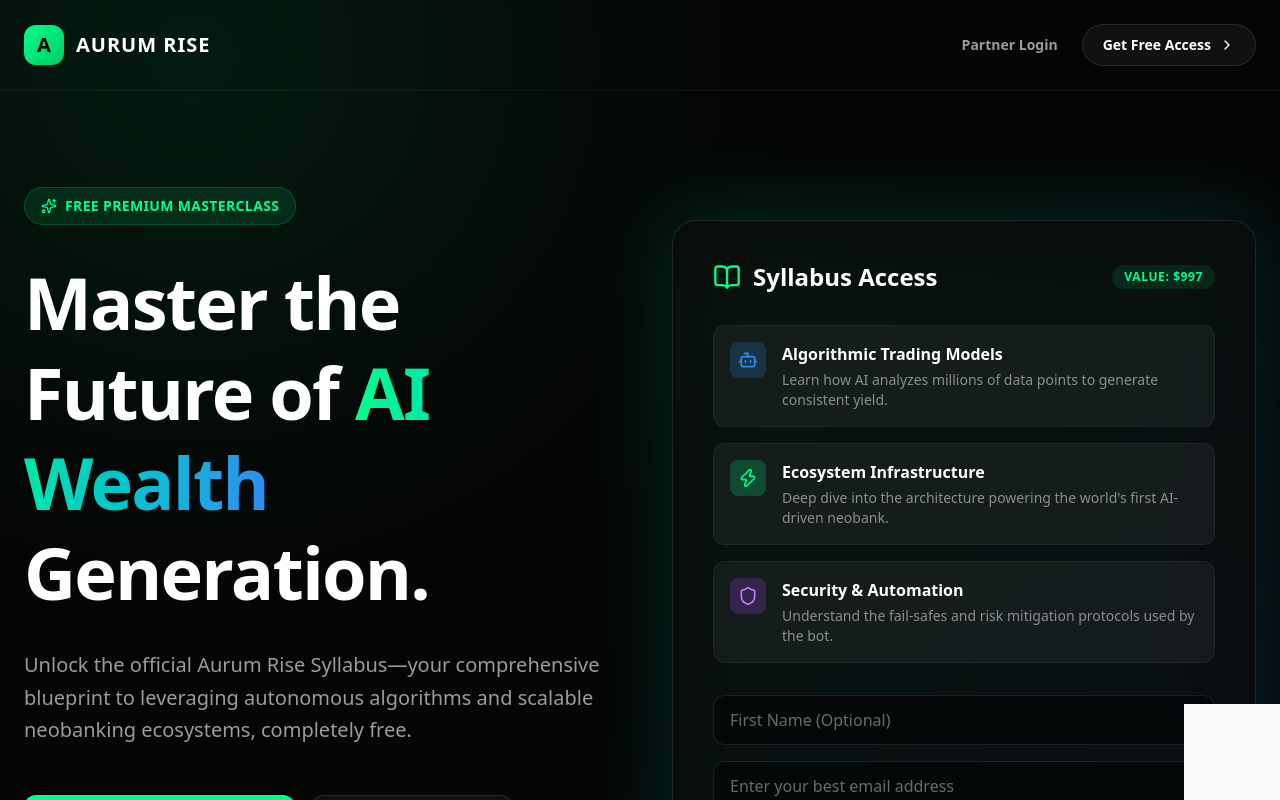
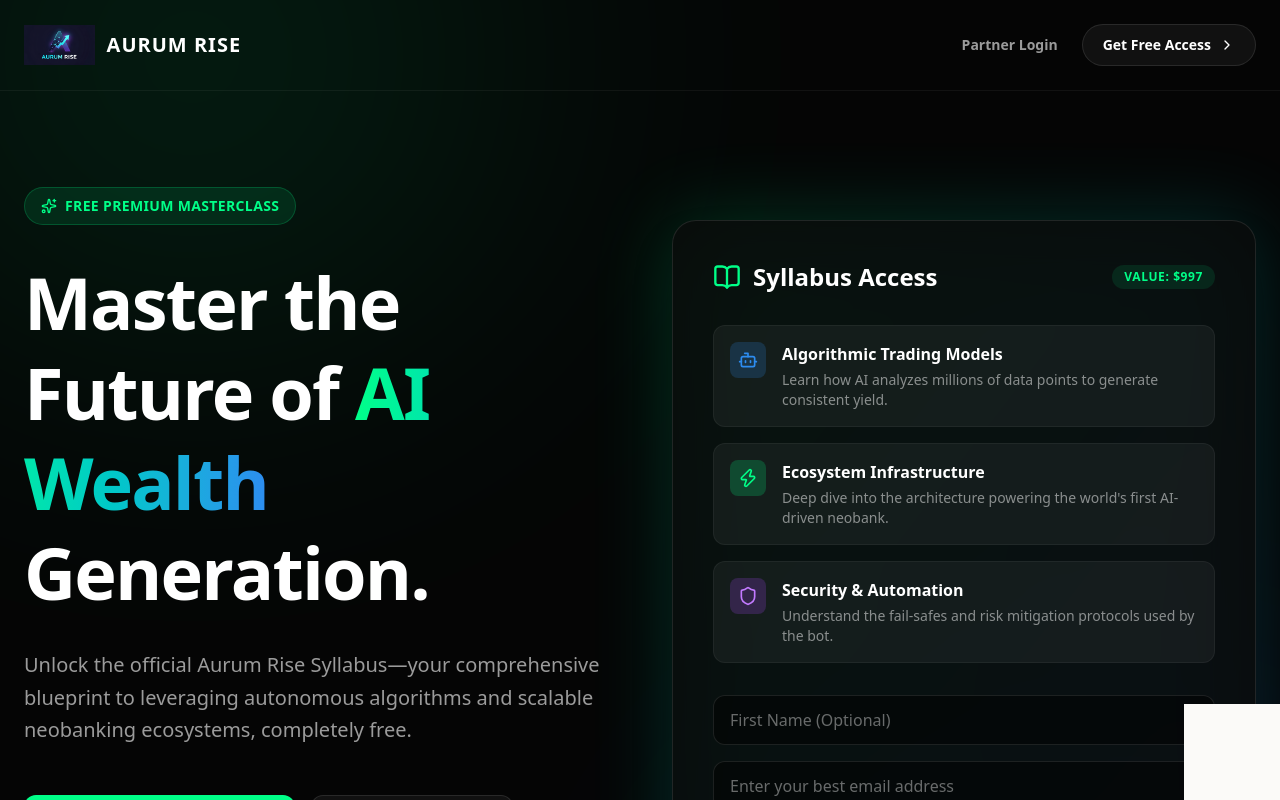
Before and after one commit to moabytemusic-code/welcometoaurum, a Next.js app: page / in a window 1280 px wide. Shown: the top 800 px of the page. Built offline with nearby package versions, Linux system fonts and the light colour scheme.

Commit message:
chore: replace text logo with aurum_logo.png image

```diff
--- a/src/app/page.js
+++ b/src/app/page.js
@@ -13,9 +13,7 @@ export default function HomePage() {
       {/* Navigation */}
       <nav className="relative z-10 flex items-center justify-between p-6 max-w-7xl mx-auto border-b border-white/5">
         <div className="flex items-center gap-3">
-          <div className="w-10 h-10 bg-gradient-to-br from-[#00ff88] to-[#00cc6a] rounded-xl flex items-center justify-center font-black text-black text-xl">
-            A
-          </div>
+          <img src="/images/aurum_logo.png" alt="Aurum Rise Logo" className="h-10 w-auto" />
           <span className="text-xl font-black tracking-wider">AURUM RISE</span>
         </div>
         <div className="flex gap-6 items-center">
--- a/src/app/syllabus/page.js
+++ b/src/app/syllabus/page.js
@@ -7,9 +7,7 @@ export default function SyllabusPage() {
       {/* Navigation */}
       <nav className="flex items-center justify-between p-6 max-w-7xl mx-auto border-b border-white/5">
         <div className="flex items-center gap-3">
-          <div className="w-10 h-10 bg-gradient-to-br from-[#00ff88] to-[#00cc6a] rounded-xl flex items-center justify-center font-black text-black text-xl">
-            A
-          </div>
+          <img src="/images/aurum_logo.png" alt="Aurum Rise Logo" className="h-10 w-auto" />
           <span className="text-xl font-black tracking-wider">AURUM RISE</span>
         </div>
         <div className="flex gap-4">
```
